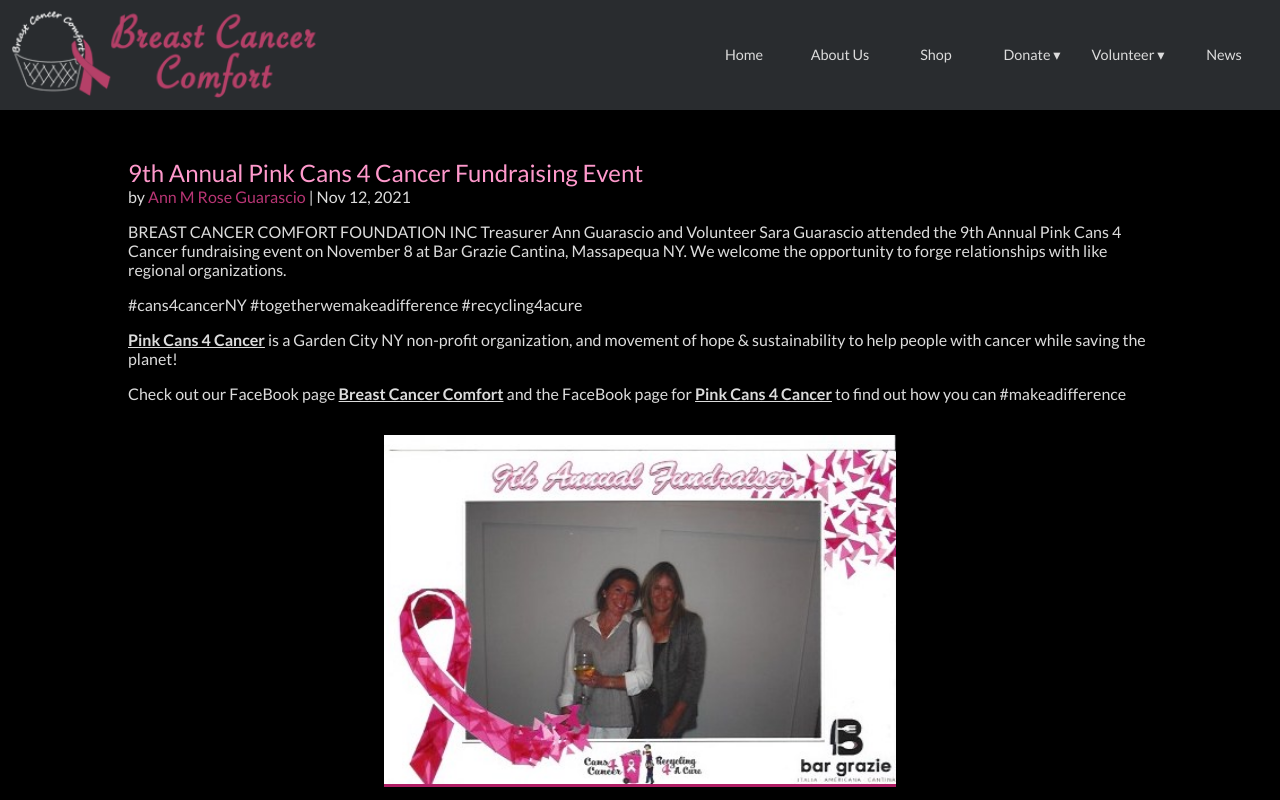
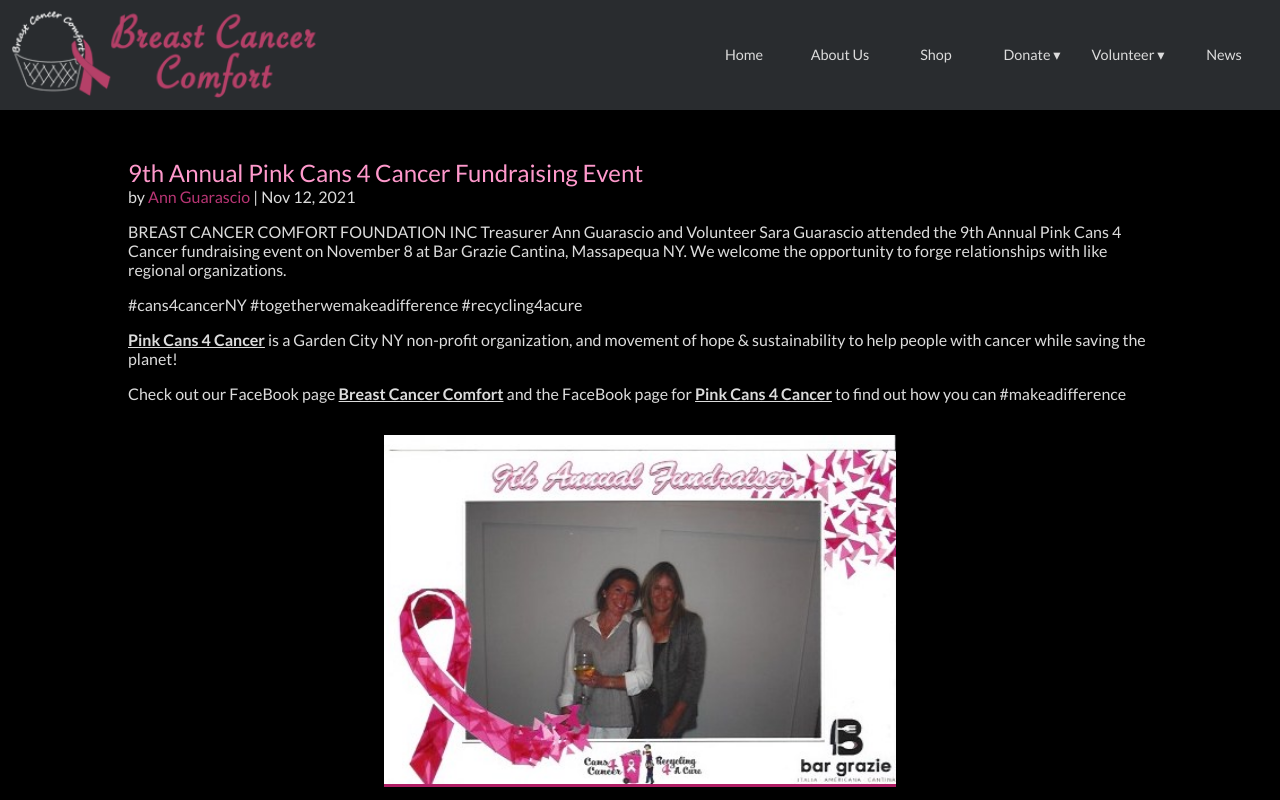
Before and after one commit to vishalicious213/bcc-v2, a Next.js app: page /news/2021-11-12 in a window 1280 px wide. Shown: the top 800 px of the page. Built offline with nearby package versions, Linux system fonts and the light colour scheme.

Commit message:
corrected Ann's name in the News page and an article

```diff
--- a/pages/news.js
+++ b/pages/news.js
@@ -5,7 +5,7 @@ const posts = [
   // {id: '', date: '', url: '/news/', title: '', author: '', excerpt: ''},
   // {id: '010', date: 'Jan 30, 2021', url: '/news/2022-01-30', title: 'About Dr. Karen Kostroff & her relationship with BCCF', author: 'Zahel Nasari', excerpt: 'Dr. Karen Michele Kostroff (MD) is a Surgical Oncology Specialist in New Hyde Park, NY, and has over 42 years of experience in the medical field. She is one of New York’s most renowned breast cancer surgeons and is presently Chief of Breast Surgery for the North Shore...'},
   {id: '009', date: 'Dec 30, 2021', url: '/news/2021-12-30', title: 'BCC Collaboration with Memorial Sloan Kettering', author: 'Amina Nasari & Zahel Nasari', excerpt: 'The Breast Cancer Comfort Foundation is proud to announce its most recent collaboration with Memoral Sloan Kettering, NYC’s largest cancer treatment center. CUNY School of Medicine students who are members of the American Medical Women’s Association...'},
-  {id: '008', date: 'Nov 12, 2021', url: '/news/2021-11-12', title: '9th Annual Pink Cans 4 Cancer Fundraising Event', author: 'Ann M Rose Guarascio', excerpt: 'Treasurer Ann Guarascio and Volunteer Sara Guarascio attended the 9th Annual Pink Cans 4 Cancer fundraising event on November 8 at Bar Grazie Cantina, Massapequa NY. We welcome the opportunity to forge relationships with like regional organizations...'},
+  {id: '008', date: 'Nov 12, 2021', url: '/news/2021-11-12', title: '9th Annual Pink Cans 4 Cancer Fundraising Event', author: 'Ann Guarascio', excerpt: 'Treasurer Ann Guarascio and Volunteer Sara Guarascio attended the 9th Annual Pink Cans 4 Cancer fundraising event on November 8 at Bar Grazie Cantina, Massapequa NY. We welcome the opportunity to forge relationships with like regional organizations...'},
   {id: '007', date: 'Sep 01, 2021', url: '/news/2021-09-01', title: 'Making Strides Against Breast Cancer 2021', author: 'Maeryam Nasari & Zahel Nasari', excerpt: 'On October 17th, 2021, the Breast Cancer Comfort Foundation (BCCF) will be joining the American Cancer Society in Making Strides Against Breast Cancer. The event will take place at Jones Beach Field 5 from 7:00 A.M. to 11:00 A.M. Due to the coronavirus pandemic...'},
   {id: '006', date: 'Jan 17, 2021', url: '/news/2021-01-17', title: 'How We Started and What We Do', author: 'Alaha Nasari', excerpt: 'Nearly five years ago, Breast Cancer Comfort was founded by survivor Deborah Cavolo. Like many other women, Debi felt there was an absence of community and conversation about breast cancer. Women diagnosed with breast cancer face issues that significantly impact their...'},
   {id: '005', date: 'May 25, 2020', url: '/news/2020-05-25', title: 'The Road to Recovery', author: 'Alaha Nasari', excerpt: 'Ever since the declaration of a national emergency in March, daily life in the United States has been changing rapidly with the spread of the coronavirus. States have mandated strict guidelines including orders to stay home and the cancellation of activities and large...'},
--- a/pages/news/2021-11-12.js
+++ b/pages/news/2021-11-12.js
@@ -16,7 +16,7 @@ export default function Post() {
         <main className={styles.main}>
             <div className='post'>
                 <h2 className='no-space-below'>9th Annual Pink Cans 4 Cancer Fundraising Event</h2>
-                <p className='no-space-above'>by <span>Ann M Rose Guarascio</span> | Nov 12, 2021</p>
+                <p className='no-space-above'>by <span>Ann Guarascio</span> | Nov 12, 2021</p>
                 <p>BREAST CANCER COMFORT FOUNDATION INC Treasurer Ann Guarascio and Volunteer Sara Guarascio attended the 9th Annual Pink Cans 4 Cancer fundraising event on November 8 at Bar Grazie Cantina, Massapequa NY. We welcome the opportunity to forge relationships with like regional organizations.</p>
                 <p>#cans4cancerNY #togetherwemakeadifference #recycling4acure</p>
                 <p><a className='link' target="_blank" rel="noopener" href='https://recycling4acure.org/'>Pink Cans 4 Cancer</a> is a Garden City NY non-profit organization, and movement of hope & sustainability to help people with cancer while saving the planet!</p>
```
